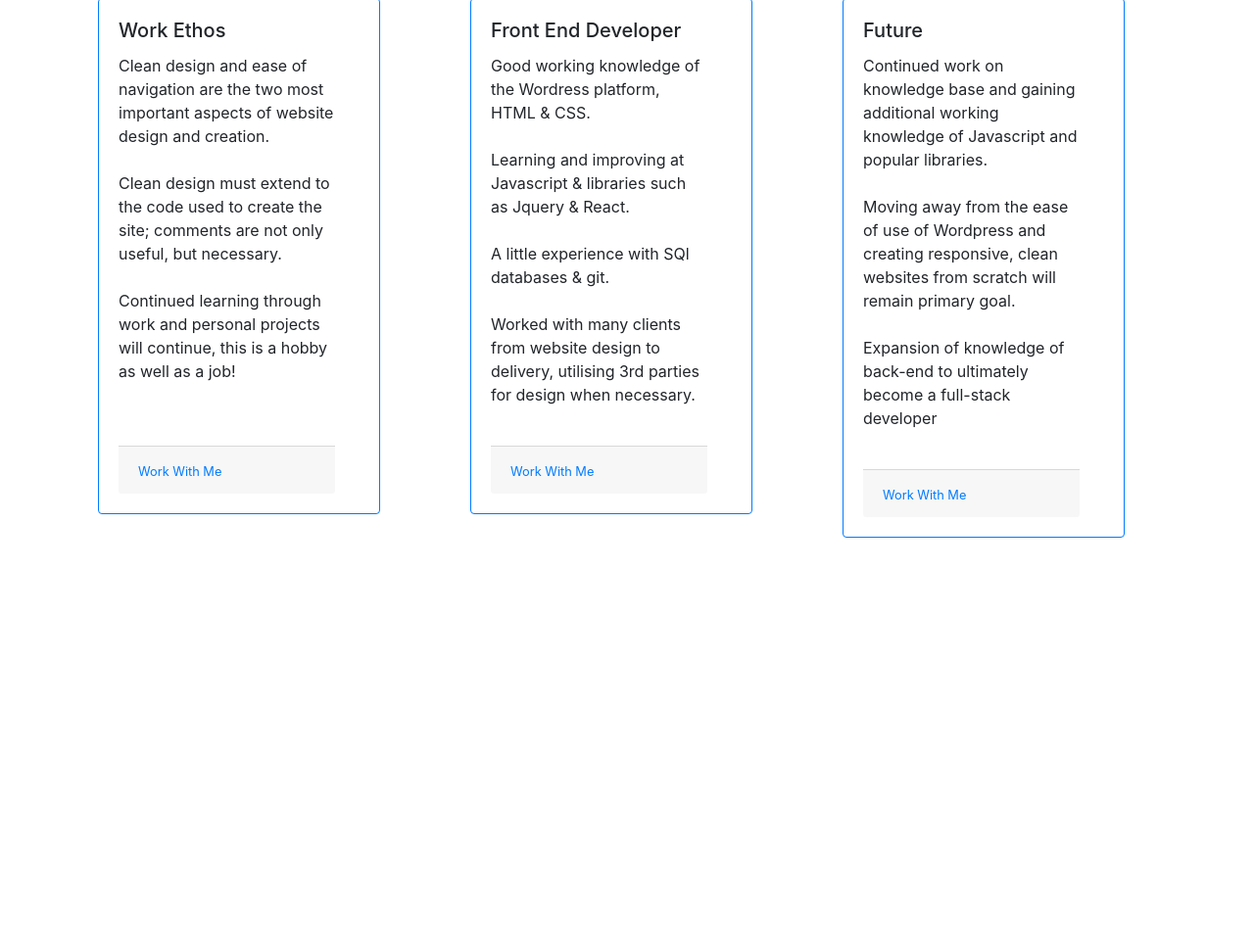
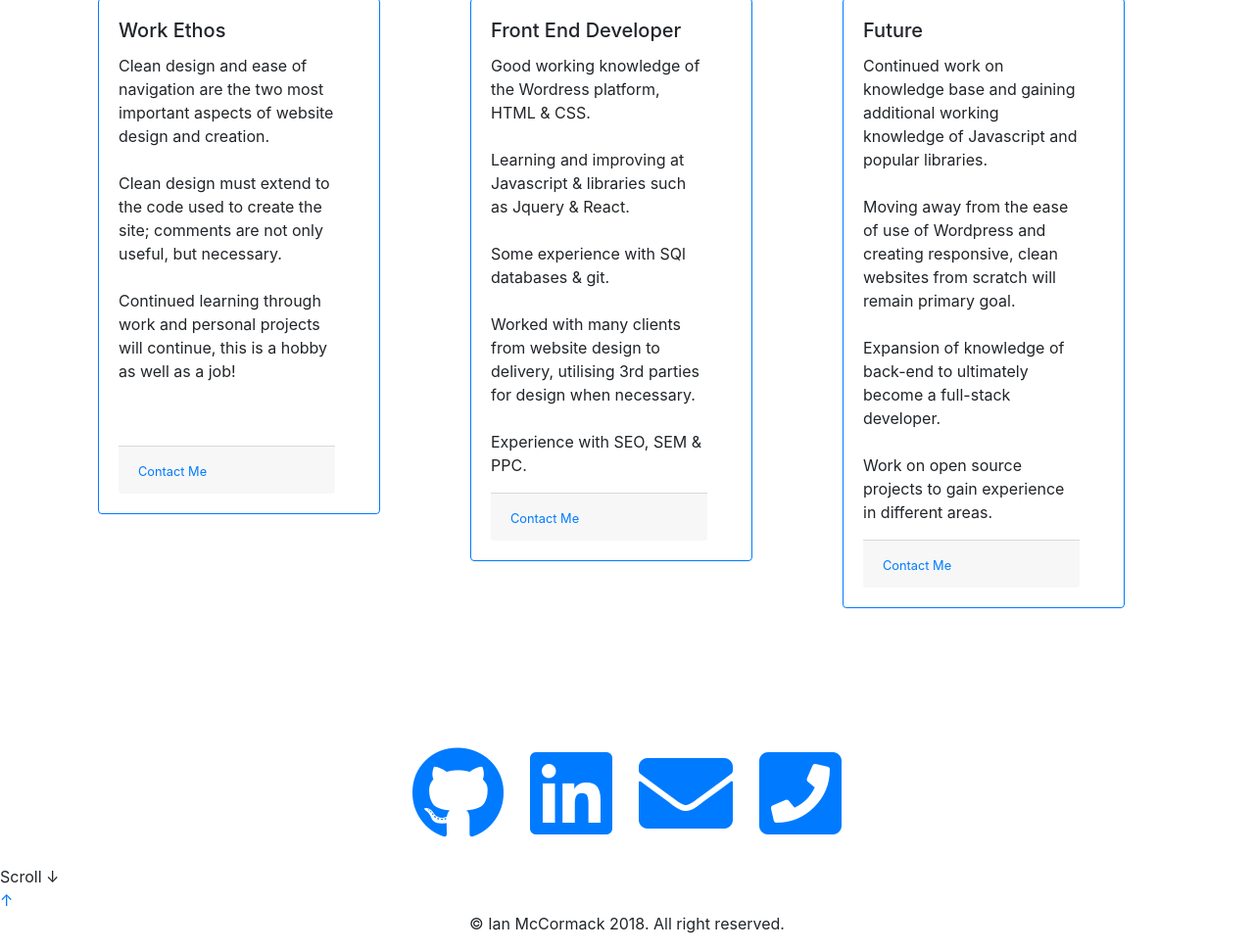
Before and after one commit to ianmceire/portfolio, a plain HTML site: page index.html in a window 1280 px wide. Shown: the part 995-1966 px from the top of the page at 98% size. Before the commit the page ends 1662 px from the top, so only its background shows below. Drawn offline with nearby package versions, Linux system fonts and the light colour scheme; files that its build step writes are made by us from their sources; files whose address does not match are found by name.

Commit message:
Add files via upload

```diff
--- a/index.html
+++ b/index.html
@@ -8,7 +8,8 @@
     <!-- Bootstrap CSS -->
     <link rel="stylesheet" href="css/bootstrap.css"/>
     <script src="https://cdnjs.cloudflare.com/ajax/libs/jquery/3.3.1/jquery.min.js"></script>
-<div class=header-blue>
+    <link rel="stylesheet" href="https://use.fontawesome.com/releases/v5.3.1/css/all.css" integrity="sha384-mzrmE5qonljUremFsqc01SB46JvROS7bZs3IO2EmfFsd15uHvIt+Y8vEf7N7fWAU" crossorigin="anonymous">
+    <div class=header-blue>
     <title>Ian's Portfolio</title>
     <nav class="navbar navbar-expand-lg navbar-dark bg-transparent">
 
@@ -28,7 +29,7 @@
               <a class="nav-link text-white" href="#aboutme">About Me</a>
             </li>
             <li class="nav-item">
-              <a class="nav-link text-white" href="#">Contact</a>
+              <a class="nav-link text-white" href="#contactme">Contact</a>
             </li>
           </ul>
         </div>
@@ -41,22 +42,21 @@
   <body>
         <div class="container-fluid" id="projects">
                 <div class="row">
-                  <div class="col-lg-4 img-white img-fluid"><img src="img/csi.png" >
+                  <div class="col-lg-4 img-white img-fluid"><a href="http://www.claysportsirl.ie" target= "_blank" alt="Clay Sports Ireland"><img src="img/csi.png"></a>
                   </div>
-                  <div class="col-lg-4 img-art img-fluid"><img src="img/artglass1.png" width="196" height="185">
+                  <div class="col-lg-4 img-art img-fluid"><a href="http://www.artglass.ie" target= "_blank" alt="Artglass"><img src="img/artglass1.png" width="196" height="185"></a>
                   </div>
-                  <div class="col-lg-4 img-white img-fluid"><img src="img/fpc1.png">
+                  <div class="col-lg-4 img-white img-fluid"><a href="http://www.fpcgraphics.ie" target= "_blank" alt="FPC Graphics"><img src="img/fpc1.png"></a>
 
                 </div>
 
                 <div class="container-fluid">
                         <div class="row">
-                            <div class="col-lg-4 img-black img-fluid"><img src="img/nyc1.jpeg" width="226" height="120">
+                            <div class="col-lg-4 img-black"><a href="http://www.droghedasolicitors.ie" target= "_blank" alt="Drogheda Solicitors"><img src="img/logo2.png"></a>
                           </div>
-                          <div class="col-lg-4 img-white img-fluid"><img src="img/autonavan.png" >
-
-                          </div>
-                          <div class="col-lg-4 img-art img-fluid"><img src="img/dflogo.png" width="240" height="135">
+                          <div class="col-lg-4 img-white img-fluid"><a href="http://www.autorepairsnavan.ie" target= "_blank" alt="Auto Repairs Navan"><img src="img/autonavan.png"></a>
+                        </div>
+                          <div class="col-lg-4 img-art img-fluid"><a href="http://www.dryfire.ie" target= "_blank" alt="Dryfire Ireland"><img src="img/dflogo.png" width="240" height="135"></a>
                         </div>
                      </div>
                     </div>
@@ -79,7 +79,7 @@
                                             <br>
                                         </p>
                                         <div class="card-footer">
-                                                <small class="text-primary">Work With Me</small>
+                                                <small class="text-primary">Contact Me</small>
                                         </div>
                                     </div>
                                 </div>
@@ -93,14 +93,14 @@
                                         <br>
                                         <br>Learning and improving at Javascript & libraries such as Jquery & React.
                                         <br>
-                                        <br>A little experience with SQl databases & git.
+                                        <br>Some experience with SQl databases & git.
                                         <br>
                                         <br>Worked with many clients from website design to delivery, utilising 3rd parties for design when necessary.
                                         <br>
-                                        <br>
+                                        <br>Experience with SEO, SEM & PPC.
                                         </p>
                                         <div class="card-footer">
-                                                <small class="text-primary">Work With Me</small>
+                                                <small class="text-primary">Contact Me</small>
                                             </div>
                                     </div>
                                 </div>
@@ -114,12 +114,13 @@
                                             <br>
                                             <br>Moving away from the ease of use of Wordpress and creating responsive, clean websites from scratch will remain primary goal.
                                             <br>
-                                            <br>Expansion of knowledge of back-end to ultimately become a full-stack developer
+                                            <br>Expansion of knowledge of back-end to ultimately become a full-stack developer.
                                             <br>
+                                            <br>Work on open source projects to gain experience in different areas.
                                             <br>
                                         </p>
                                         <div class="card-footer">
-                                                <small class="text-primary">Work With Me</small>
+                                                <small class="text-primary">Contact Me</small>
                                             </div>
                                     </div>
                                 </div>
@@ -127,6 +128,30 @@
                         </div>
                     </div>
                 </div>
+            </div>
+        </div>
+
+        <footer>
+             <div class="container-fluid text-center" id="contactme">
+                <span style="font-size: 6em; color: black; margin-left: auto">
+                    <a href="https://github.com/ianmceire" i class="fab fa-github"></a>
+                  </span>
+                  <span style="font-size: 6em; color: black;">
+                    <a href="https://www.linkedin.com/in/ian-mccormack-b80ab43a/" i class="fab fa-linkedin"></a>
+                  </span>
+                  <span style="font-size: 6em; color: black;">
+                    <a href="mailto:ianmccormack06@gmail.com" i class="fas fa-envelope"></a>
+                  </span>
+                  <span style="font-size: 6em; color: black;">
+                    <a href="tel:0863635420" i class="fas fa-phone-square"></a>
+                  </span>
+             </div>
+             <div id="content">Scroll &darr;</div>
+        <a href="#" id="back-to-top" title="Back to top">&uarr;</a>
+        </footer>
+         <!--/.footer-->
+<p class="text-center"> © Ian McCormack 2018. All right reserved. </p>
+<!--/.footer-bottom-->
                 <script>
                     $(document).ready(function(){
 
@@ -146,6 +171,27 @@
                             }
                         );
                     });
+                    if ($('#back-to-top').length) {
+    var scrollTrigger = 100, // px
+        backToTop = function () {
+            var scrollTop = $(window).scrollTop();
+            if (scrollTop > scrollTrigger) {
+                $('#back-to-top').addClass('show');
+            } else {
+                $('#back-to-top').removeClass('show');
+            }
+        };
+    backToTop();
+    $(window).on('scroll', function () {
+        backToTop();
+    });
+    $('#back-to-top').on('click', function (e) {
+        e.preventDefault();
+        $('html,body').animate({
+            scrollTop: 0
+        }, 700);
+    });
+}
                 </script>
 
     <!-- Optional JavaScript -->
```
